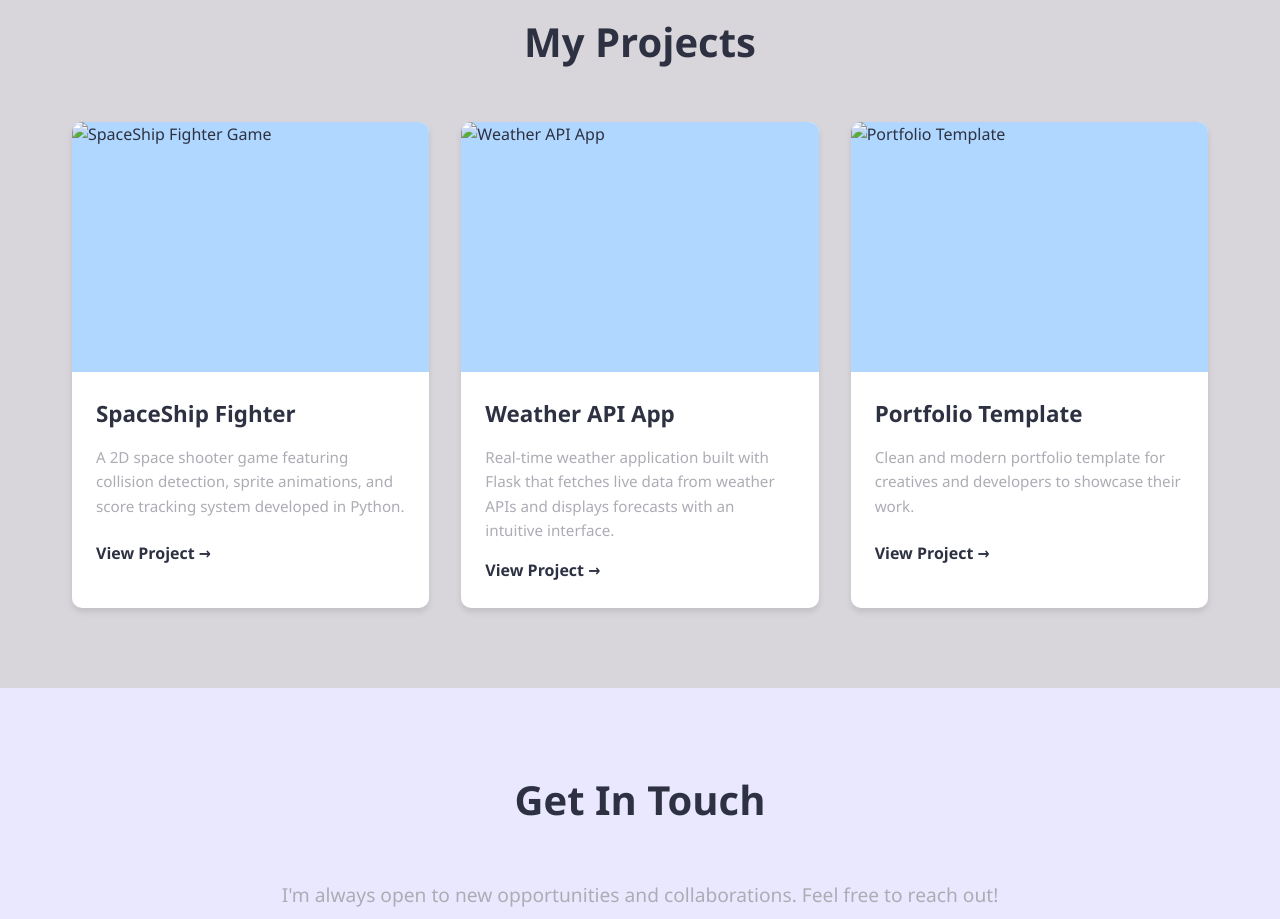
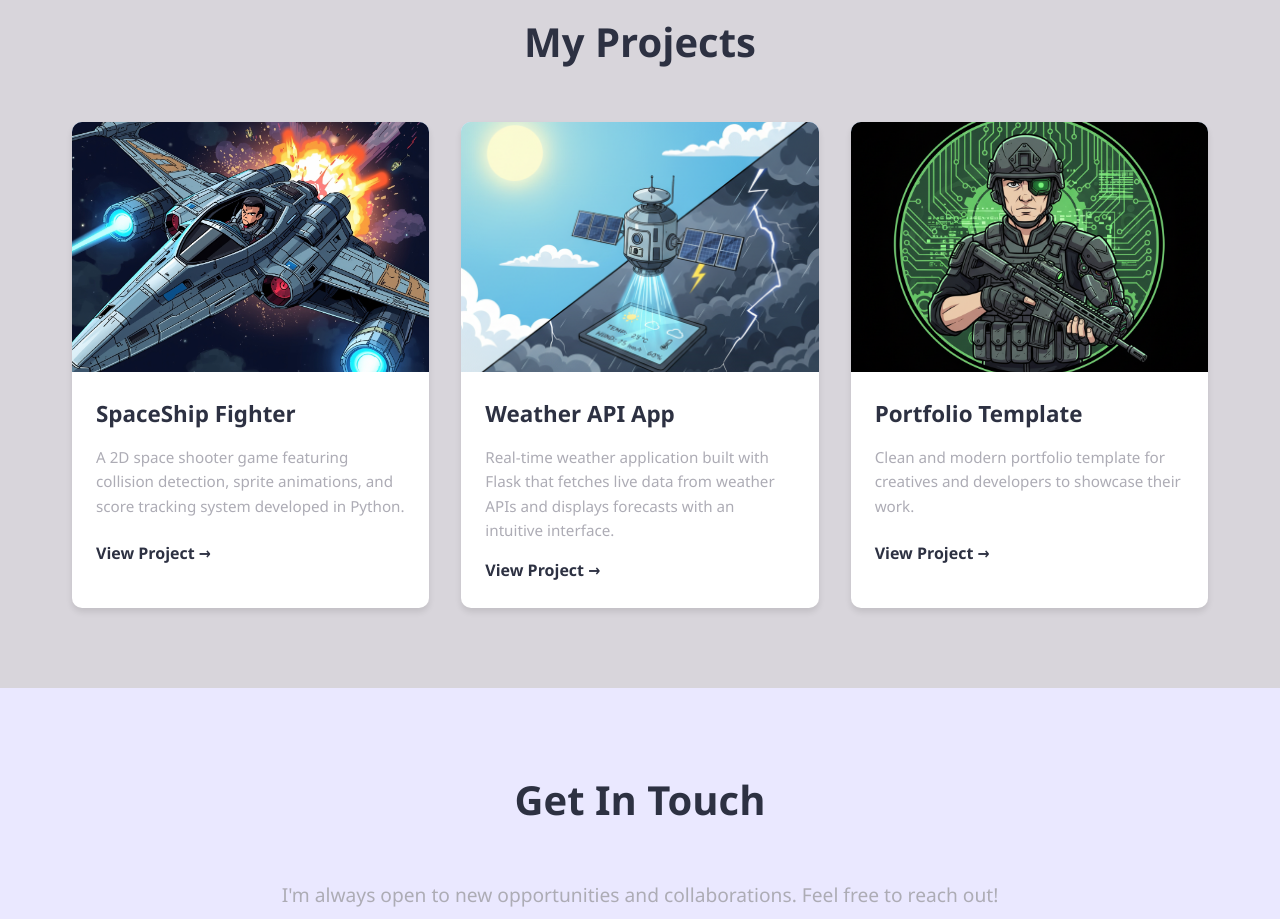
Before and after one commit to ZenzoSH/portfolio-site, a plain HTML site: page index.html in a window 1280 px wide. Shown: the part 2220-3139 px from the top of the page. Drawn offline with Linux system fonts and the light colour scheme.

Commit message:
changes to image path

```diff
--- a/index.html
+++ b/index.html
@@ -122,7 +122,7 @@
 
 
 
-                        <img src="ssfM.jpg" alt="SpaceShip Fighter Game" class="project-img">
+                        <img src="images/ssfM.jpg" alt="SpaceShip Fighter Game" class="project-img">
                     </div>
                     <div class="project-info">
                         <h3 class="project-title">SpaceShip Fighter</h3>
@@ -138,7 +138,7 @@
                 <div class="project-card">
                     <div class="project-image">
 
-                        <img src="weather.png" alt="Weather API App" class="project-img">
+                        <img src="images/weather.png" alt="Weather API App" class="project-img">
                     </div>
                     <div class="project-info">
                         <h3 class="project-title">Weather API App</h3>
@@ -156,7 +156,7 @@
 
 
 
-                        <img src="portfolio.png" alt="Portfolio Template" class="project-img">
+                        <img src="images/portfolio.png" alt="Portfolio Template" class="project-img">
                     </div>
                     <div class="project-info">
                         <h3 class="project-title">Portfolio Template</h3>
```
